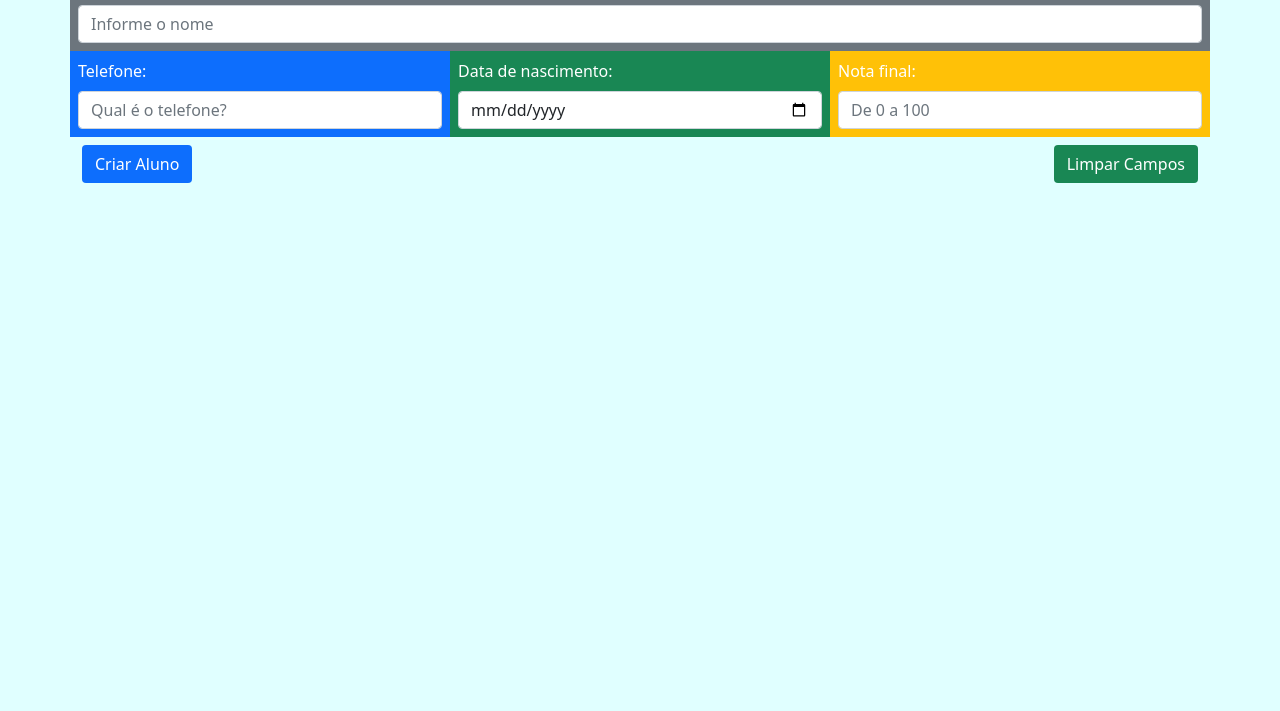
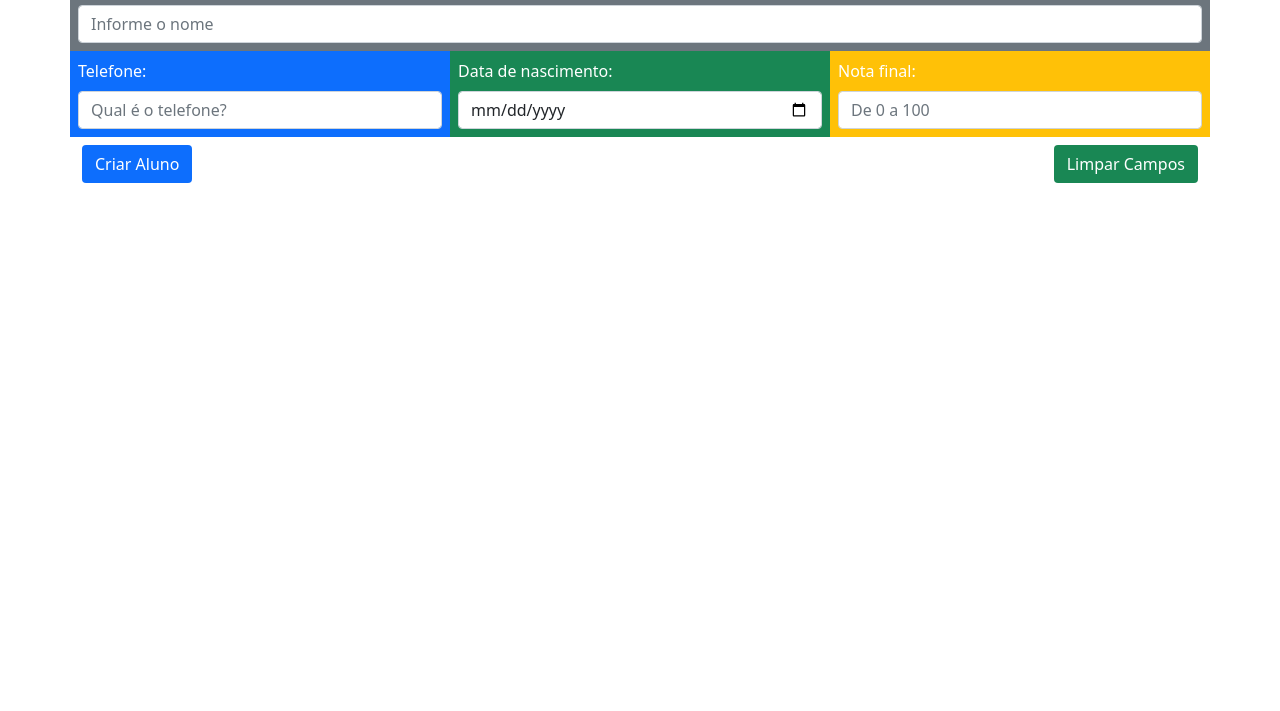
Before and after one commit to ljferreira/cadAlunoJavaScript, a plain HTML site: page index.html in a window 1280 px wide. Shown: the part 89-800 px from the top of the page. Drawn offline with nearby package versions, Linux system fonts and the light colour scheme.

Commit message:
primeiro commit

```diff
--- a/index.html
+++ b/index.html
@@ -9,7 +9,7 @@
 		<script src="https://cdn.jsdelivr.net/npm/bootstrap@5.1.3/dist/js/bootstrap.bundle.min.js" type="text/javascript"></script>
 		<script src="./js/script.js"></script>
 		<style>
-			body{background-color: lightcyan;}
+			//body{background-color: lightcyan;}
 			tbody tr:hover{
 				background-color: wheat;
 			}
```
